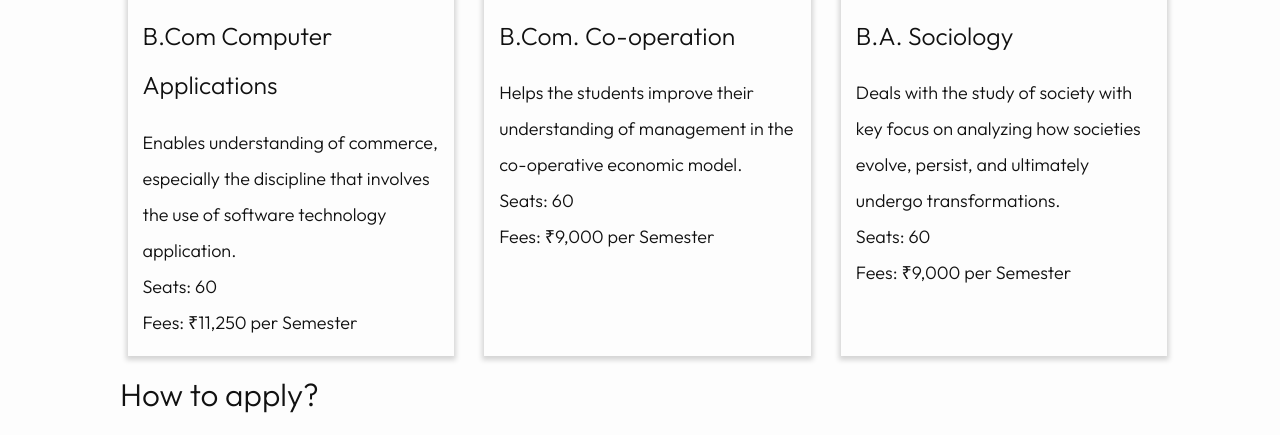
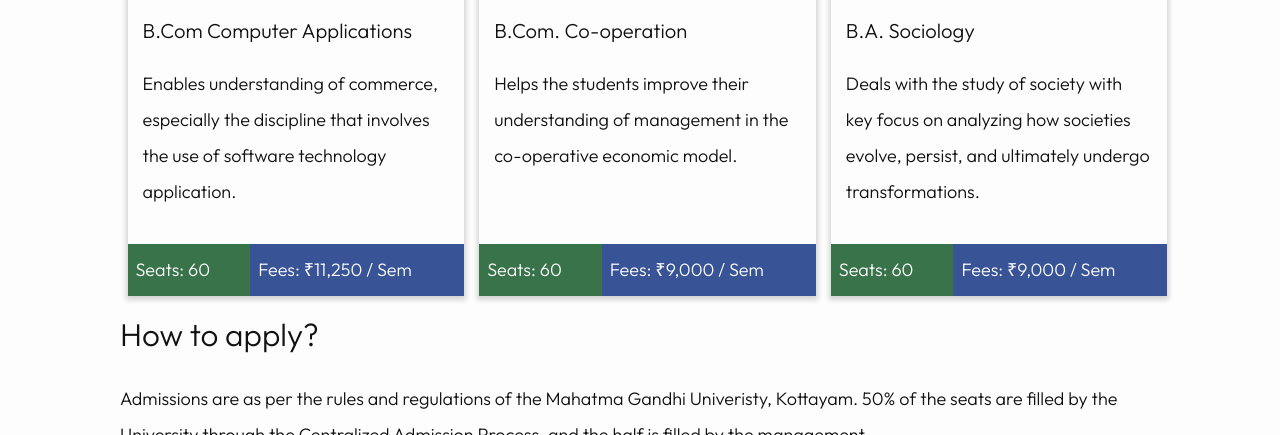
Before and after one commit to BharatSP007/BharatSP007.github.io, a Jekyll site: the page built from docs/academics/programmes_offered.html, in a window 1280 px wide and 900 px high, scrolled down 227 px, cut to the strip 465-900 px from the top of the window. Built offline with Jekyll 4.4.1, drawn with Linux system fonts in a browser that asks for light colours.

Commit message:
auto flow columns of programmes grid

```diff
--- a/docs/academics/programmes_offered.html
+++ b/docs/academics/programmes_offered.html
@@ -13,11 +13,14 @@ image: /assets/prg-ofrd.jpg
         <div class="programmes-item">
             <div class="programme-image" style="background-image: url('{{ programme.image }}');"></div>
             <div class="programme-dets">
-        <h3 class="programme-title">{{ programme.title }}</h3>
+                <h4 class="programme-title">{{ programme.title }}</h4>
                 <div class="programme-description">{{ programme.description }}</div>
+
+                <!--<a href="{{ programme.url }}">Learn More</a>-->
+            </div>
+            <div class="programme-data">
                 <div class="programme-seats">Seats: {{ programme.seats }}</div>
-        <div class="programme-fees">Fees: ₹{{ programme.fees-per-semester }} per Semester</div>
-        <!--<a href="{{ programme.url }}">Learn More</a>-->
+                <div class="programme-fees">Fees: ₹{{ programme.fees-per-semester }} / Sem</div>
             </div>
         </div>
         {% endfor %}
@@ -25,7 +28,9 @@ image: /assets/prg-ofrd.jpg
     </div>
     <div class="admission">
         <h2>How to apply?</h2>
-    <p>Admissions are as per the rules and regulations of the Mahatma Gandhi Univeristy, Kottayam. 50% of the seats are filled by the University through the Centralized Admission Process, and the half is filled by the management. </p>
+        <p>Admissions are as per the rules and regulations of the Mahatma Gandhi Univeristy, Kottayam. 50% of the seats
+            are filled by the University through the Centralized Admission Process, and the half is filled by the
+            management. </p>
         <div>
             <div class="card">
                 <h3>Merit Quota</h3>
--- a/docs/assets/main.scss
+++ b/docs/assets/main.scss
@@ -362,24 +362,27 @@
 
 .programmes-grid {
   display: grid;
-  column-gap: 8px;
-  row-gap: 8px;
+  column-gap: calc(#{$spacing-unit} / 2);
+  row-gap: calc(#{$spacing-unit} / 2);
+  grid-auto-columns: minmax(0, 1fr);
+  grid-template-columns: repeat(
+    auto-fill,
+    minmax(min(100%, max(300px, 100%/4)), 1fr)
+  );
   grid: auto-flow;
-  @include media(desktop) {
-    grid-auto-columns: minmax(0, 1fr);
-    grid-auto-flow: column;
-    column-gap: $spacing-unit;
-  }
 }
 
 .programmes-item {
+  position: relative;
+
   @include media(desktop) {
+    min-width: 300px;
     width: 100%;
     margin: calc(#{$spacing-unit} / 4);
-    grid-row: 1/1;
+    box-sizing: border-box;
+    height: 500px;
+  }
 
-    box-sizing: border-box;
-  }
   box-shadow: 0 2px 5px 2px rgba(0, 0, 0, 0.164);
   width: 100%;
 
@@ -391,9 +394,34 @@
     background-size: cover;
     background-position: center;
   }
-  > div {
+.programme-dets {
     padding: calc(#{$spacing-unit} / 2);
   }
+  .programme-data{
+    display: flex;
+    @include media(desktop) {
+    position: absolute;
+    left: 0;
+    right: 0;
+    bottom: 0;
+    }
+    width: auto;
+    div{
+      padding: 8px;
+
+    }
+    .programme-seats{
+      background-color: $brand-color-secondary;
+      color: $background-color;
+      width: 35%;
+    }
+    .programme-fees{
+      background-color: $brand-color;
+      color: $background-color;
+      width: 65%;
+    }
+  }
+
 }
 
 .about-container {
```
Lines whose indentation alone changed are shown as unchanged.
